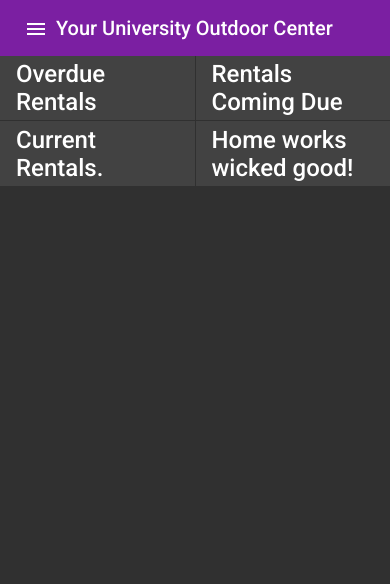
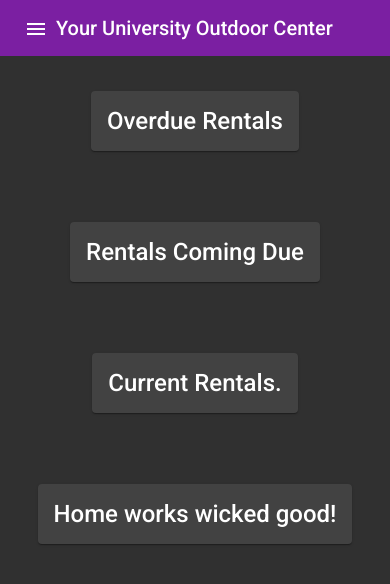
Before and after one commit to cjlaflamme1/OutdoorGearCloset, an Angular app in the folder client/: page / in a window 390 px wide. Shown: the top 584 px of the page. Built offline with nearby package versions, Linux system fonts and the light colour scheme; no server answers.

Commit message:
dynamic column grid

```diff
--- a/client/src/app/home/home.component.html
+++ b/client/src/app/home/home.component.html
@@ -1,4 +1,4 @@
-<mat-grid-list cols="2" rowHeight="3:1">
+<mat-grid-list [cols]="breakpoint" rowHeight="3:1" (window:resize)="onResize($event)">
     <mat-grid-tile>
         <mat-card>
             <mat-card-title>Overdue Rentals</mat-card-title>
--- a/client/src/app/home/home.component.ts
+++ b/client/src/app/home/home.component.ts
@@ -6,10 +6,15 @@ import { Component, OnInit } from '@angular/core';
   styleUrls: ['./home.component.scss']
 })
 export class HomeComponent implements OnInit {
-
+  breakpoint;
   constructor() { }
 
   ngOnInit(): void {
+    this.breakpoint = (window.innerWidth <= 700) ? 1 : 2;
+  }
+
+  onResize(event) {
+    this.breakpoint = (event.target.innerWidth <= 700) ? 1 : 2;
   }
 
 }
```
